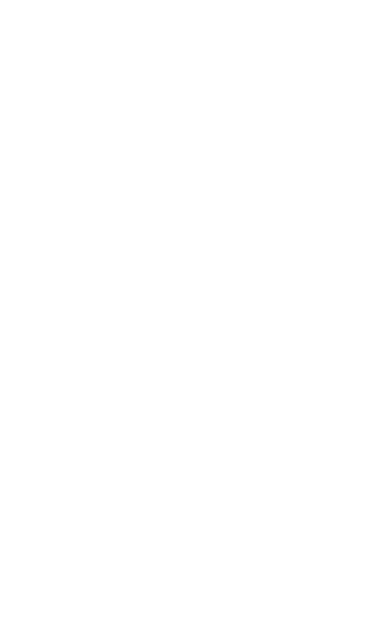
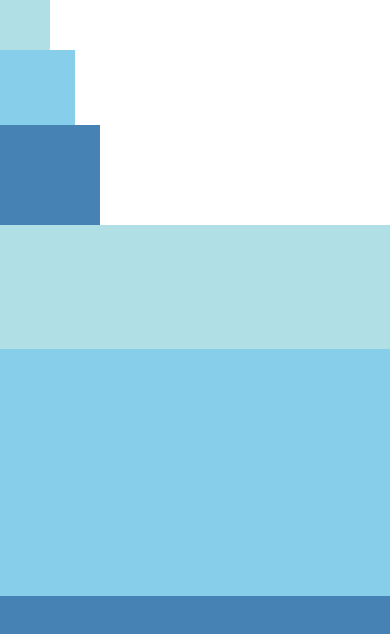
Before and after one commit to ckarthickit2/react-native-samples, a React Native app in the folder HelloRN/: screen / in a window 390 px wide. Shown: the top 634 px of the page. Built offline with nearby package versions, Linux system fonts and the light colour scheme.

Commit message:
Added: StyleScreen; FixedDimension, FlexDimension Screen

```diff
--- a/HelloRN/src/App.jsx
+++ b/HelloRN/src/App.jsx
@@ -8,13 +8,21 @@
 import React from 'react';
 // import HelloScreen from './screens/HelloScreen';
 // import PicScreen from './screens/PicScreen';
-import BlinkingScreen from './screens/BlinkingScreen';
+// import BlinkingScreen from './screens/BlinkingScreen';
+// import StyleScreen from './screens/StyleScreen';
+import ComponentSizeScreen from './screens/ComponentSizeScreen';
 const App = () => {
   // return <HelloScreen />;
+
   // return (
   //   <PicScreen source="https://upload.wikimedia.org/wikipedia/commons/d/de/Bananavarieties.jpg" />
   // );
-  return <BlinkingScreen text="I love to Blink" />;
+
+  // return <BlinkingScreen text="I love to Blink" />;
+
+  // return <StyleScreen />;
+
+  return <ComponentSizeScreen />;
 };
 
 export default App;
--- /dev/null
+++ b/HelloRN/src/screens/ComponentSizeScreen.jsx
@@ -0,0 +1,74 @@
+import React from 'react';
+import {View, StyleSheet} from 'react-native';
+
+const styles = StyleSheet.create({
+  defaulContainerStyle: {
+    flex: 1,
+  },
+  smallCardStyle: {
+    width: 50,
+    height: 50,
+    backgroundColor: 'powderblue',
+  },
+  mediumCardStyle: {
+    width: 75,
+    height: 75,
+    backgroundColor: 'skyblue',
+  },
+  largeCardStyle: {
+    width: 100,
+    height: 100,
+    backgroundColor: 'steelblue',
+  },
+});
+
+const FixedDimensionsComponent = () => {
+  return (
+    <View>
+      {[
+        <View style={styles.smallCardStyle} />,
+        <View style={styles.mediumCardStyle} />,
+        <View style={styles.largeCardStyle} />,
+      ]}
+    </View>
+  );
+};
+
+const flexStyles = StyleSheet.create({
+  one: {
+    flex: 1,
+  },
+  oneWithColor: {
+    flex: 1,
+    backgroundColor: 'powderblue',
+  },
+  twoWithColor: {
+    flex: 2,
+    backgroundColor: 'skyblue',
+  },
+  threeWithColor: {
+    flex: 2,
+    backgroundColor: 'steelblue',
+  },
+});
+
+const FlexDimensionsComponent = () => {
+  return (
+    <View style={flexStyles.one}>
+      <View style={flexStyles.oneWithColor} />
+      <View style={flexStyles.twoWithColor} />
+      <View style={flexStyles.threeWithColor} />
+    </View>
+  );
+};
+
+const ComponentSizeScreen = () => {
+  return (
+    <View style={styles.defaulContainerStyle}>
+      <FixedDimensionsComponent />
+      <FlexDimensionsComponent />
+    </View>
+  );
+};
+
+export default ComponentSizeScreen;
--- /dev/null
+++ b/HelloRN/src/screens/StyleScreen.jsx
@@ -0,0 +1,35 @@
+import React from 'react';
+import {View, Text, StyleSheet} from 'react-native';
+
+const styles = StyleSheet.create({
+  containerStyle: {
+    alignItems: 'center',
+    flex: 1,
+    justifyContent: 'center',
+  },
+  redText: {
+    color: 'red',
+  },
+  bigBlueText: {
+    color: 'blue',
+    fontWeight: 'bold',
+    fontSize: 34,
+  },
+});
+
+const StyleScreen = () => {
+  return (
+    <View style={styles.containerStyle}>
+      <Text style={styles.redText}>just red</Text>
+      <Text style={styles.bigBlueText}>just bigBlue</Text>
+      <Text style={[styles.redText, styles.bigBlueText]}>
+        red, then bigBlue
+      </Text>
+      <Text style={[styles.bigBlueText, styles.redText]}>
+        bigBlue, then red
+      </Text>
+    </View>
+  );
+};
+
+export default StyleScreen;
```
